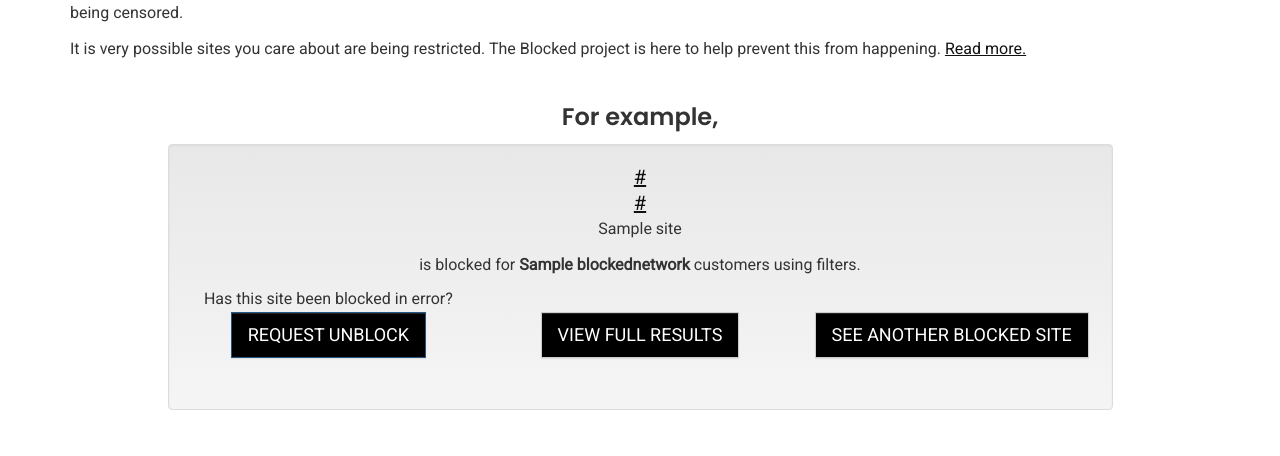
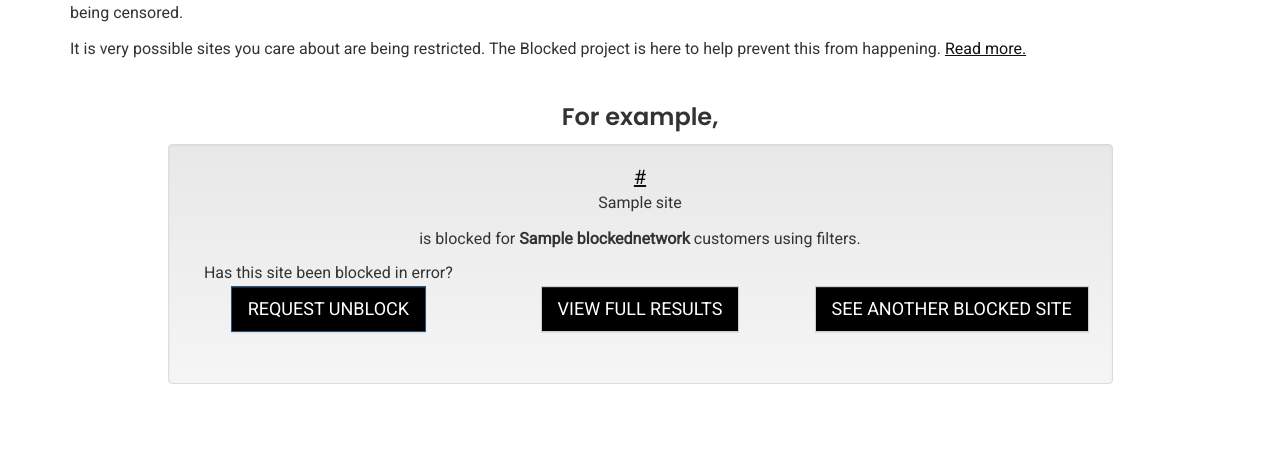
Before and after one commit to dantheta/blocked-frontend-py, a Flask app: template BlockedFrontend/templates/cms/index.html in a window 1280 px wide. Shown: the part 466-922 px from the top of the page. Run offline with Flask 2, Linux system fonts and the light colour scheme; the template is opened without the code that fills it: most values are stand-ins (such as "Sample title", 1, 10 or a date in 2020); parts of the project's set-up code (start-up, migrations or seed data) failed here and were passed over; some libraries are stand-ins or nearby versions.

Commit message:
screen size fixes

```diff
--- a/BlockedFrontend/templates/cms/index.html
+++ b/BlockedFrontend/templates/cms/index.html
@@ -35,7 +35,7 @@
 
 <div class="well" style="text-align: center">
 <div  class="randomurl hidden-xs"><a href="{{site.url}}" target="_blank" rel="nofollow">{{site.url}}</a></div>
-<div  class="randomurl hidden-sm"><a href="{{site.url}}" target="_blank" title="{{ site.url }}" rel="nofollow">{{site.url|domain}}</a></div>
+<div  class="randomurl hidden-sm hidden-md hidden-lg"><a href="{{site.url}}" target="_blank" title="{{ site.url }}" rel="nofollow">{{site.url|domain}}</a></div>
 <p>{{site.title|null('no title')}}</p>
 is blocked for <strong>{{blockednetworks|join_en }}</strong> customers using filters.
 
```
